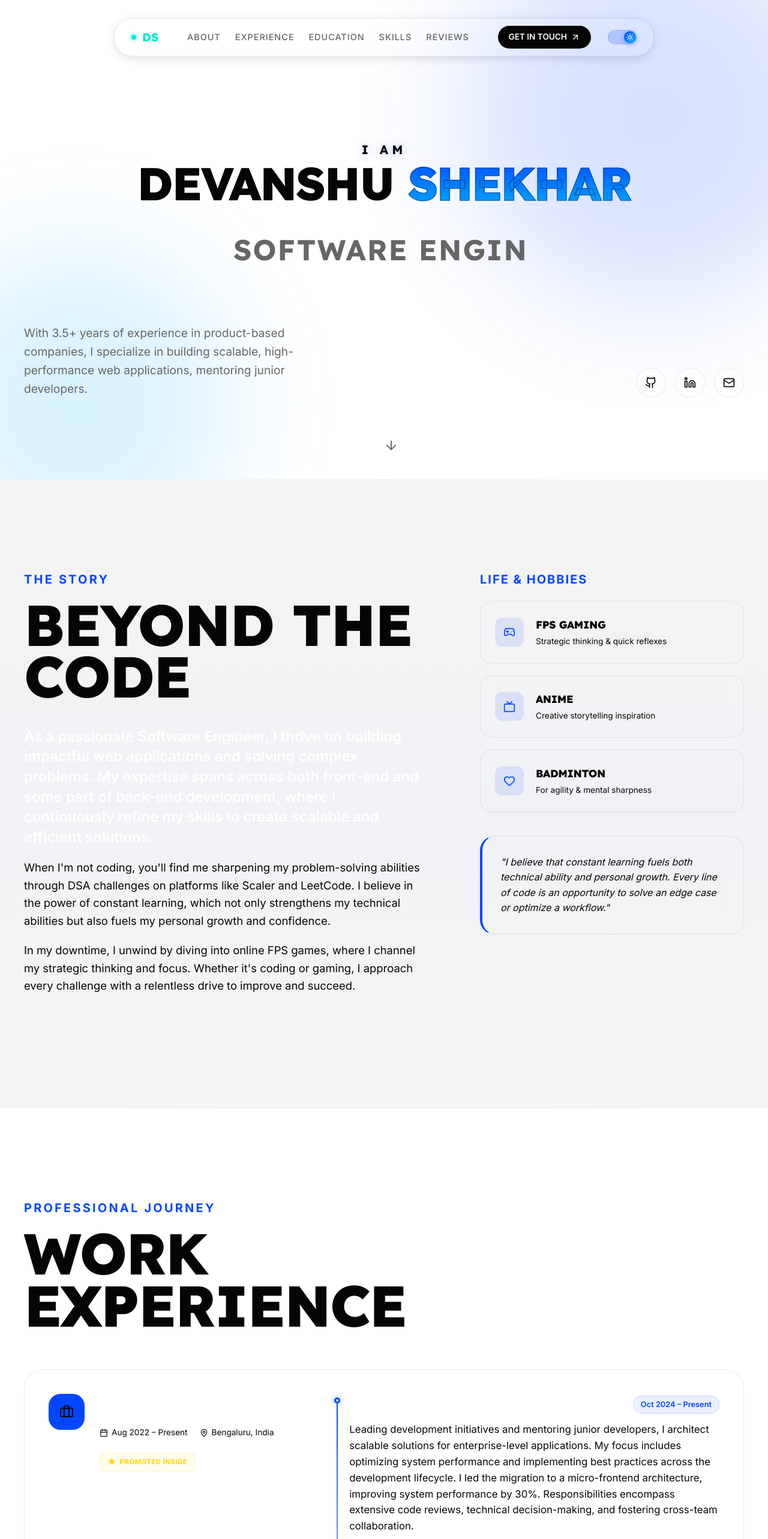
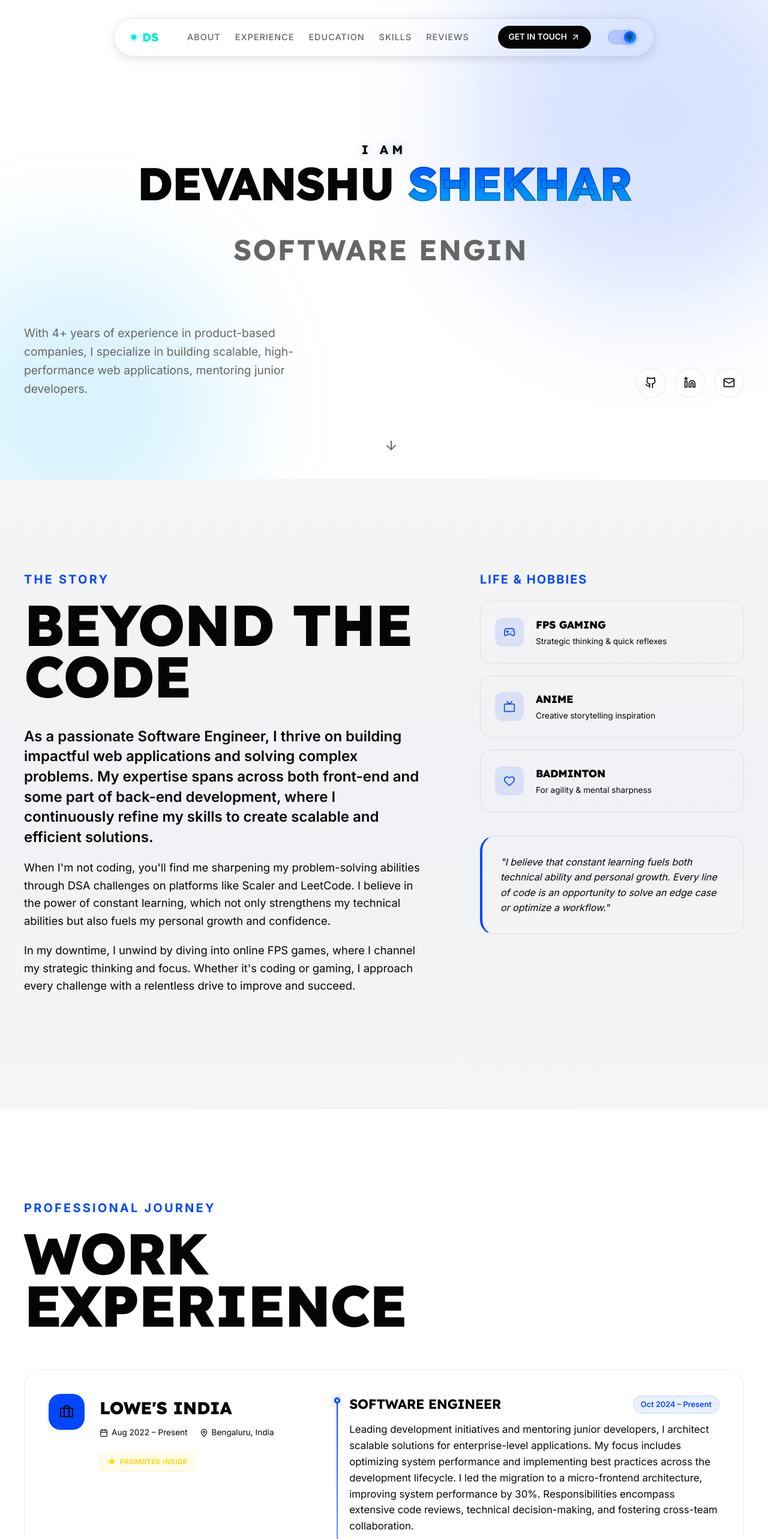
Before and after one commit to Devanshu269/Portfolio2.0, a React (Vite) app: page / in a window 1280 px wide. Shown: the top 2566 px of the page at 60% size. Built offline with nearby package versions, Linux system fonts and the light colour scheme.

Commit message:
Fix the color schem for the light mode

```diff
--- a/src/components/About/About.css
+++ b/src/components/About/About.css
@@ -22,7 +22,7 @@
 
 .about-text .lead {
     font-size: 1.5rem;
-    color: white;
+    color: var(--text-primary);
     font-weight: 600;
     line-height: 1.4;
 }
@@ -58,7 +58,7 @@
 .edu-degree {
     font-size: 1.1rem;
     font-weight: 700;
-    color: white;
+    color: var(--text-primary);
 }
 
 .edu-period {
--- a/src/components/Contact/Contact.css
+++ b/src/components/Contact/Contact.css
@@ -89,7 +89,7 @@
     padding: 16px 20px;
     border-radius: 12px;
     border: 1px solid var(--glass-border);
-    color: white;
+    color: var(--text-primary);
     width: 100%;
 }
 
@@ -101,7 +101,7 @@
 
 .submit-btn {
     background: var(--primary);
-    color: white;
+    color: var(--text-primary);
     padding: 18px;
     border-radius: 12px;
     font-weight: 700;
--- a/src/components/Education/Education.css
+++ b/src/components/Education/Education.css
@@ -51,7 +51,7 @@
 .edu-header h3 {
     font-size: 1.5rem;
     font-weight: 700;
-    color: white;
+    color: var(--text-primary);
 }
 
 .edu-period {
@@ -139,7 +139,7 @@
     gap: 8px;
     font-size: 0.8rem;
     font-weight: 600;
-    color: white;
+    color: var(--text-primary);
     background: linear-gradient(135deg, rgba(0, 71, 255, 0.1) 0%, rgba(0, 174, 255, 0.1) 100%);
     border: 1px solid rgba(0, 174, 255, 0.25);
     padding: 8px 16px;
--- a/src/components/Hero/Hero.jsx
+++ b/src/components/Hero/Hero.jsx
@@ -86,7 +86,7 @@ const Hero = () => {
                     className="hero-footer"
                 >
                     <div className="hero-bio">
-                        <p>With 3.5+ years of experience in product-based companies, I specialize in building scalable, high-performance web applications, mentoring junior developers.</p>
+                        <p>With 4+ years of experience in product-based companies, I specialize in building scalable, high-performance web applications, mentoring junior developers.</p>
                     </div>
                     <div className="hero-socials">
                         <a href="https://github.com/Devanshu269" target="_blank" rel="noreferrer" className="social-link glass"><Github size={20} /></a>
--- a/src/components/Recommendations/Recommendations.css
+++ b/src/components/Recommendations/Recommendations.css
@@ -63,7 +63,7 @@
 .author-info h4 {
     font-size: 1rem;
     margin-bottom: 2px;
-    color: white;
+    color: var(--text-primary);
 }
 
 .author-info span {
--- a/src/components/Skills/Skills.css
+++ b/src/components/Skills/Skills.css
@@ -60,7 +60,7 @@
 
 .skill-tag:hover {
     background: var(--primary);
-    color: white;
+    color: var(--text-primary);
 }
 
 @media (max-width: 768px) {
--- a/src/components/ThemeToggle/ThemeToggle.css
+++ b/src/components/ThemeToggle/ThemeToggle.css
@@ -40,7 +40,7 @@
   display: flex;
   align-items: center;
   justify-content: center;
-  color: white;
+  color: var(--text-primary);
 }
 
 /* Mobile adjustments */
--- a/src/components/Work/Work.css
+++ b/src/components/Work/Work.css
@@ -51,7 +51,7 @@
 
 .company-name {
     font-size: 1.8rem;
-    color: white;
+    color: var(--text-primary);
     font-weight: 800;
     margin-bottom: 8px;
     letter-spacing: -0.01em;
@@ -145,7 +145,7 @@
 .role-title {
     font-size: 1.4rem;
     font-weight: 700;
-    color: white;
+    color: var(--text-primary);
 }
 
 .role-period {
@@ -179,7 +179,7 @@
     border: 1px solid var(--glass-border);
     font-size: 0.75rem;
     font-weight: 500;
-    color: white;
+    color: var(--text-primary);
 }
 
 @media (max-width: 992px) {
```
